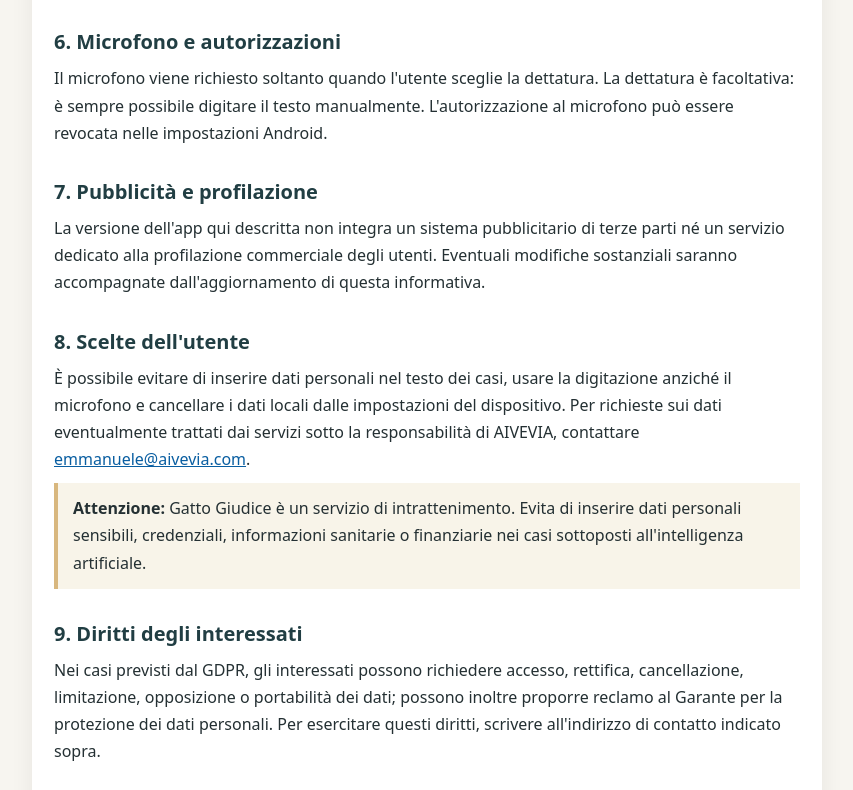
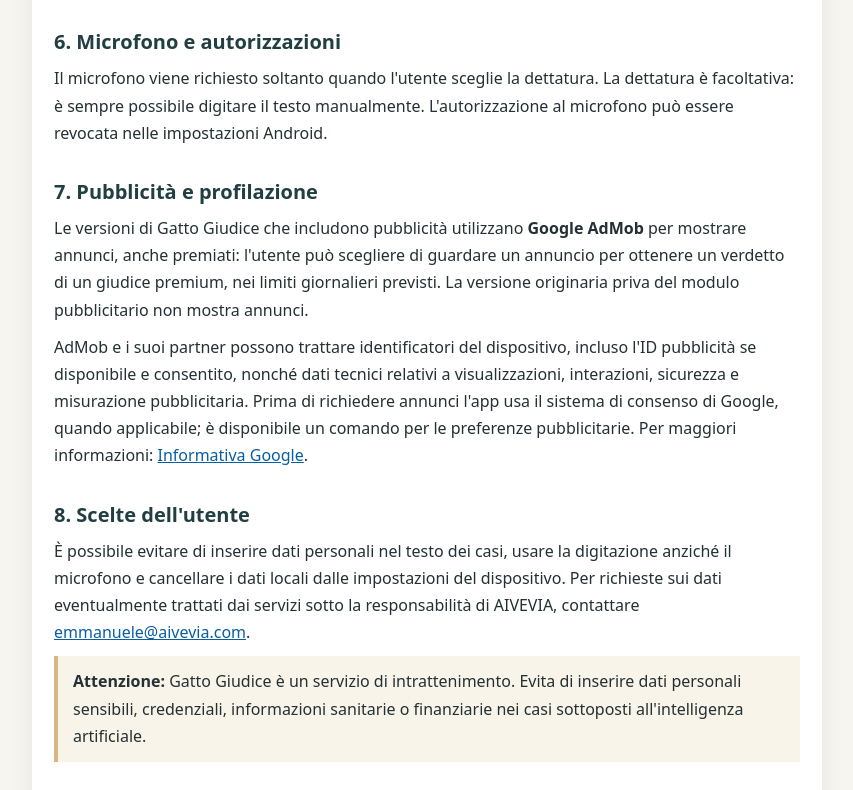
Before and after one commit to eyjyssj5/gatto-giudice-privacy, a plain HTML site: page index.html in a window 1280 px wide. Shown: the part 1791-2581 px from the top of the page, without its empty margins (213-1066 px from the left). Drawn offline with Linux system fonts and the light colour scheme.

Commit message:
Privacy Gatto Giudice: aggiungi divulgazione AdMob, annunci con premio e consenso GDPR

```diff
--- a/index.html
+++ b/index.html
@@ -23,7 +23,7 @@ footer{padding:22px;color:#5b6b6d;font-size:.9rem;text-align:center}
 <header class="head"><div class="shell">
 <p class="meta">AIVEVIA · Applicazione mobile</p>
 <h1>Informativa sulla privacy di Gatto Giudice</h1>
-<p class="meta">Ultimo aggiornamento: 18 ottobre 2026</p>
+<p class="meta">Ultimo aggiornamento: 13 novembre 2026</p>
 </div></header>
 <main class="shell">
 <p>Questa informativa descrive come vengono trattati i dati personali durante l'uso di <strong>Gatto Giudice</strong> (identificativo Android: <code>com.aivevia.gattogiudice</code>), un'app di intrattenimento che consente di sottoporre situazioni e decisioni a personaggi virtuali, anche tramite un servizio di intelligenza artificiale.</p>
@@ -48,7 +48,8 @@ footer{padding:22px;color:#5b6b6d;font-size:.9rem;text-align:center}
 <h2>6. Microfono e autorizzazioni</h2>
 <p>Il microfono viene richiesto soltanto quando l'utente sceglie la dettatura. La dettatura è facoltativa: è sempre possibile digitare il testo manualmente. L'autorizzazione al microfono può essere revocata nelle impostazioni Android.</p>
 <h2>7. Pubblicità e profilazione</h2>
-<p>La versione dell'app qui descritta non integra un sistema pubblicitario di terze parti né un servizio dedicato alla profilazione commerciale degli utenti. Eventuali modifiche sostanziali saranno accompagnate dall'aggiornamento di questa informativa.</p>
+<p>Le versioni di Gatto Giudice che includono pubblicità utilizzano <strong>Google AdMob</strong> per mostrare annunci, anche premiati: l'utente può scegliere di guardare un annuncio per ottenere un verdetto di un giudice premium, nei limiti giornalieri previsti. La versione originaria priva del modulo pubblicitario non mostra annunci.</p>
+<p>AdMob e i suoi partner possono trattare identificatori del dispositivo, incluso l'ID pubblicità se disponibile e consentito, nonché dati tecnici relativi a visualizzazioni, interazioni, sicurezza e misurazione pubblicitaria. Prima di richiedere annunci l'app usa il sistema di consenso di Google, quando applicabile; è disponibile un comando per le preferenze pubblicitarie. Per maggiori informazioni: <a href="https://policies.google.com/privacy" target="_blank" rel="noopener noreferrer">Informativa Google</a>.</p>
 <h2>8. Scelte dell'utente</h2>
 <p>È possibile evitare di inserire dati personali nel testo dei casi, usare la digitazione anziché il microfono e cancellare i dati locali dalle impostazioni del dispositivo. Per richieste sui dati eventualmente trattati dai servizi sotto la responsabilità di AIVEVIA, contattare <a href="mailto:emmanuele@aivevia.com">emmanuele@aivevia.com</a>.</p>
 <p class="note"><strong>Attenzione:</strong> Gatto Giudice è un servizio di intrattenimento. Evita di inserire dati personali sensibili, credenziali, informazioni sanitarie o finanziarie nei casi sottoposti all'intelligenza artificiale.</p>
```
